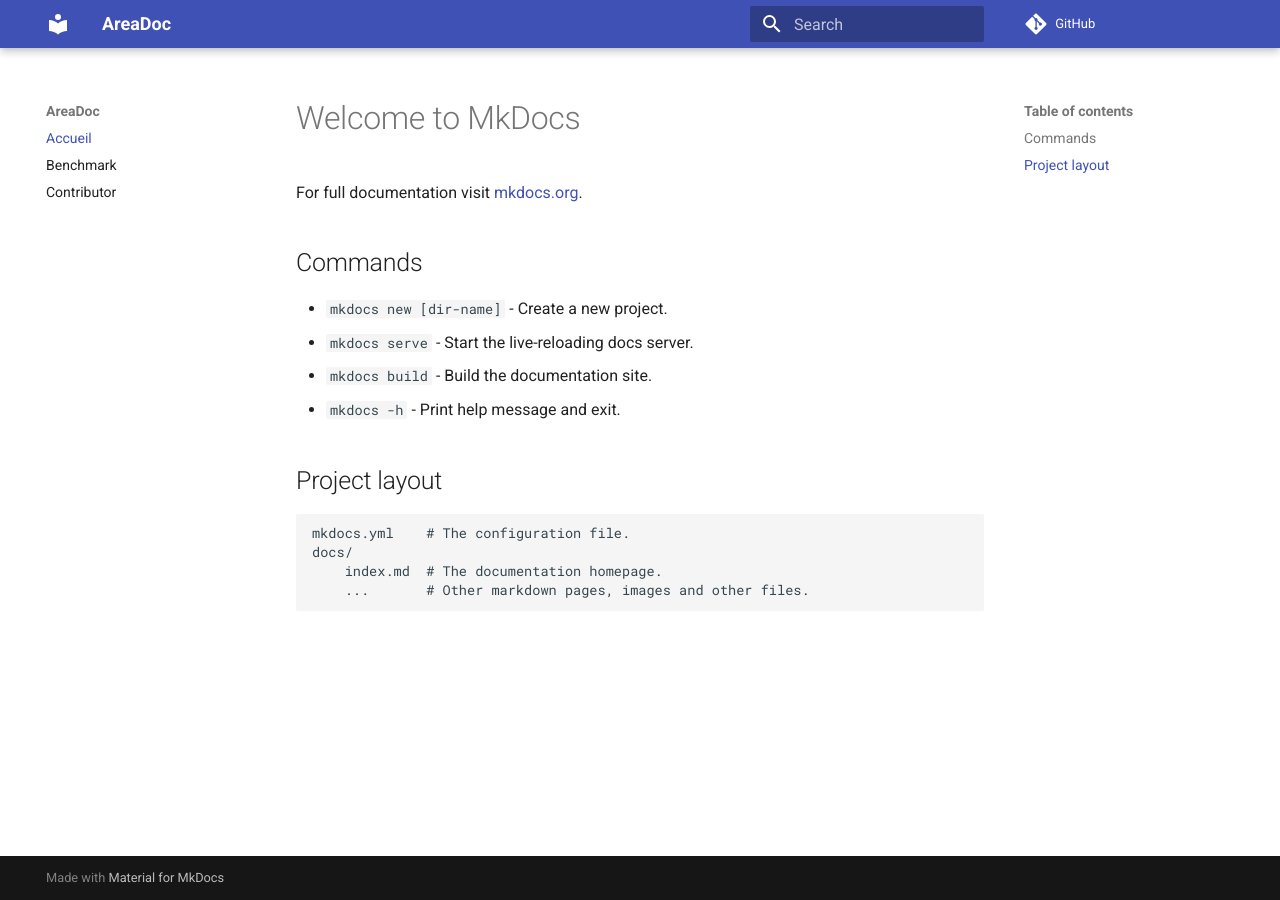
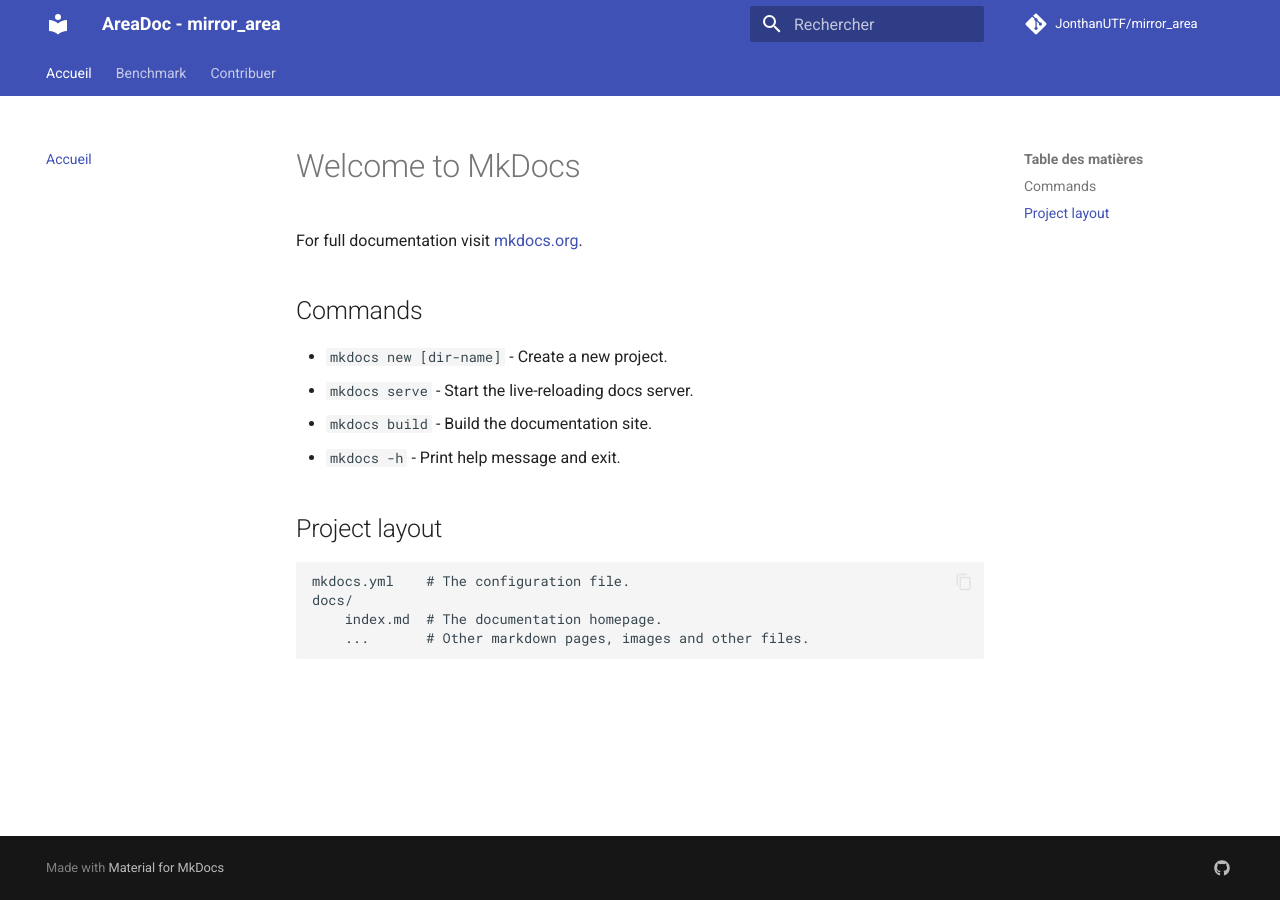
Before and after one commit to JonthanUTF/mirror_area, an MkDocs documentation site: the page built from docs/index.md, in a window 1280 px wide. Built offline with MkDocs 1.6.1 and Material for MkDocs 9.7.7, drawn with Linux system fonts in a browser that asks for light colours; comment, search, counter and statistics services are not loaded.

```diff
--- a/mkdocs.yml
+++ b/mkdocs.yml
@@ -4,13 +4,43 @@
 repo_url: https://github.com/JonthanUTF/mirror_area
 theme:
   name: material
+site_name: AreaDoc - mirror_area
+site_description: Documentation de l'Area (mirror_area)
+site_author: JonthanUTF
+site_url: https://JonthanUTF.github.io/mirror_area/
+repo_url: https://github.com/JonthanUTF/mirror_area
+repo_name: JonthanUTF/mirror_area
+edit_uri: edit/main/docs
+
+theme:
+  name: material
+  language: fr
+  palette:
+    primary: indigo
+    accent: indigo
+  features:
+    - navigation.instant
+    - navigation.expand
+    - navigation.tabs
+    - content.code.copy
+    - content.code.annotate
+
 nav:
   - Accueil: index.md
   - Benchmark: BENCHMARK.md
-  - Contributor: contributor.md
+  - Contribuer: contributor.md
+
 plugins:
-  - search
+  - search:
+      lang: fr
+
 markdown_extensions:
   - toc:
       permalink: true
   - admonition
+  - codehilite
+
+extra:
+  social:
+    - icon: fontawesome/brands/github
+      link: https://github.com/JonthanUTF/mirror_area
```
Also changed, not shown: 4 other files.
